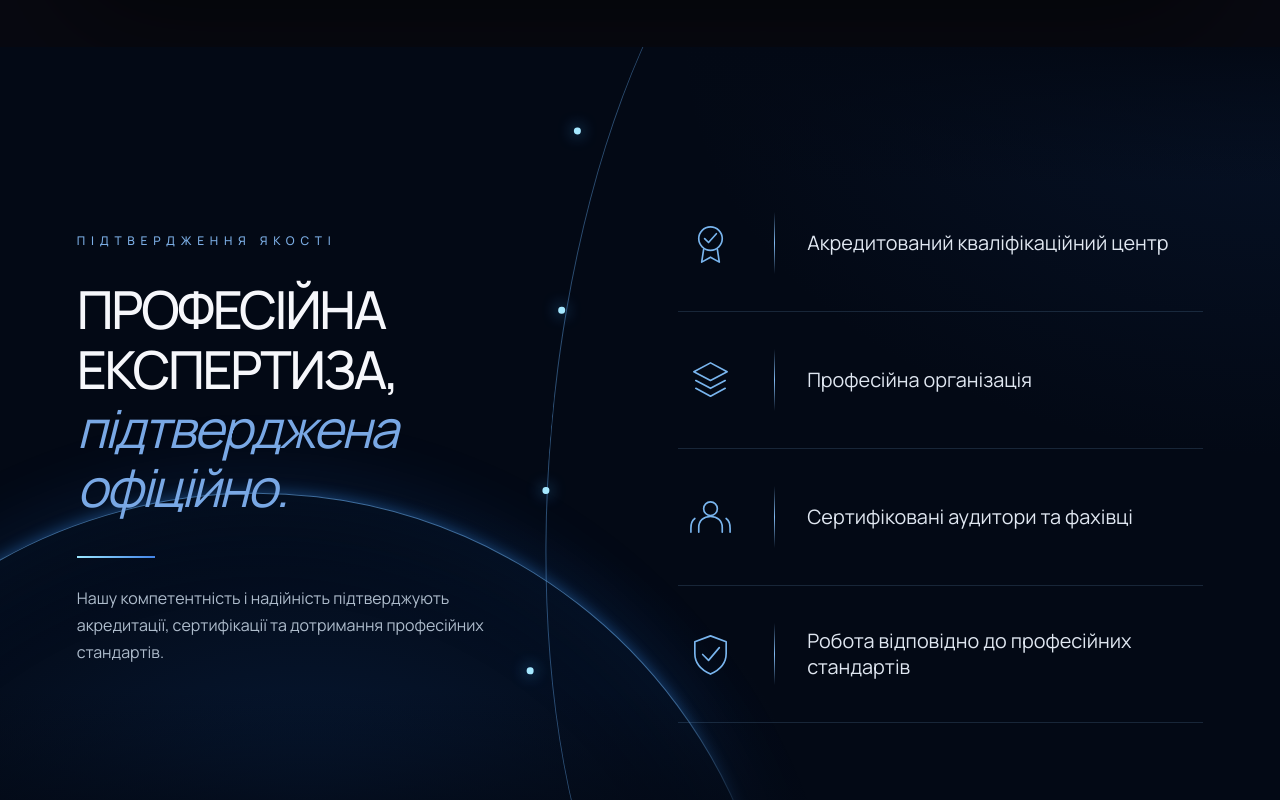
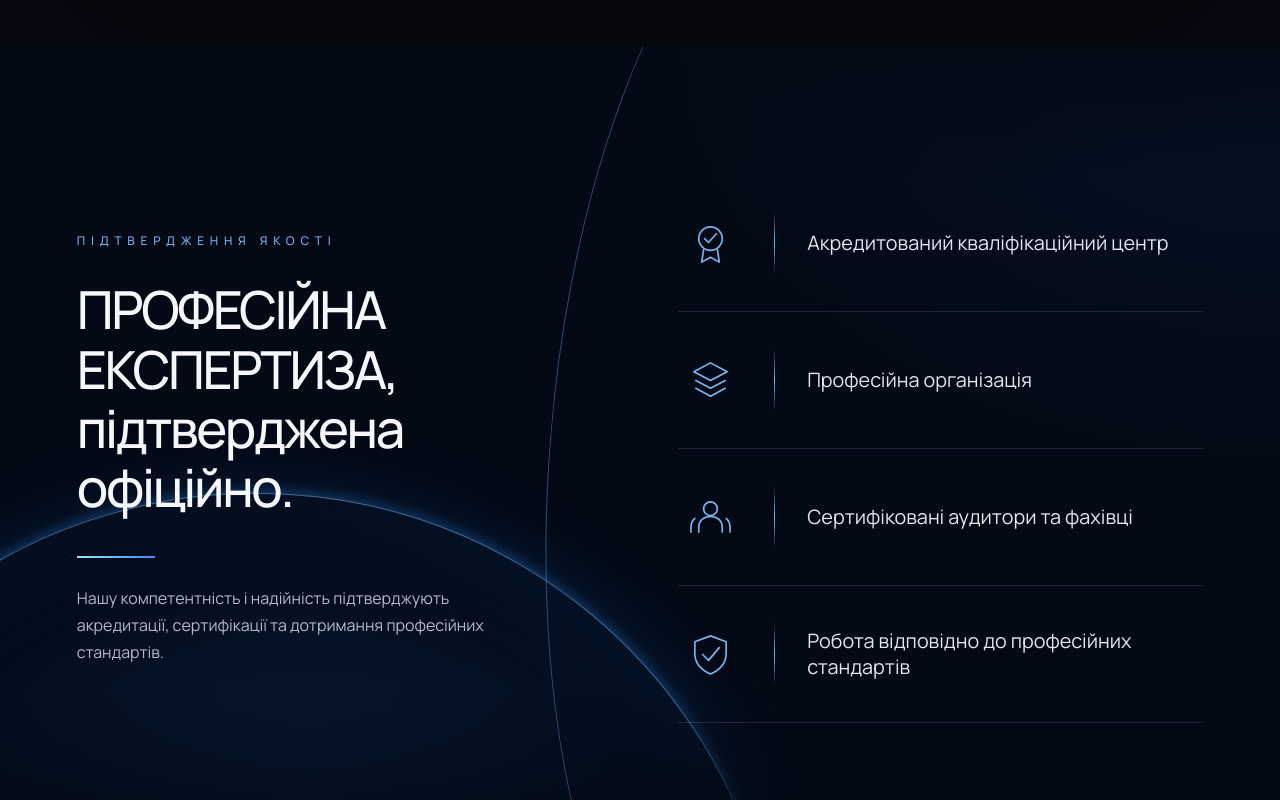
Before and after one commit to dnagorna3817-spec/website_akc_main, a Next.js app: page /about in a window 1280 px wide. Shown: the part 2700-3500 px from the top of the page. Built offline with nearby package versions, Linux system fonts and the light colour scheme.

Commit message:
Align credentials orbit dots to SVG curve and use gradient headline

```diff
--- a/app/about/page.tsx
+++ b/app/about/page.tsx
@@ -494,15 +494,16 @@ function AboutPage() {
       </section>
 
       <section className="credentials credentials--editorial" data-enter>
-        <div className="credentials__orbit" aria-hidden="true">
-          <span className="credentials__orbit-dot credentials__orbit-dot--1" />
-          <span className="credentials__orbit-dot credentials__orbit-dot--2" />
-          <span className="credentials__orbit-dot credentials__orbit-dot--3" />
-          <span className="credentials__orbit-dot credentials__orbit-dot--4" />
-        </div>
+        <svg className="credentials__orbit" viewBox="0 0 220 800" fill="none" aria-hidden="true" preserveAspectRatio="none">
+          <path d="M200 0 Q-50 400 200 800" className="credentials__orbit-path" />
+          <circle cx="120" cy="160" r="4.5" />
+          <circle cx="80" cy="320" r="4.5" />
+          <circle cx="80" cy="480" r="4.5" />
+          <circle cx="120" cy="640" r="4.5" />
+        </svg>
         <div className="credentials__heading">
           <span className="credentials__eyebrow">ПІДТВЕРДЖЕННЯ ЯКОСТІ</span>
-          <h2>ПРОФЕСІЙНА<br />ЕКСПЕРТИЗА,<br /><em>підтверджена<br />офіційно.</em></h2>
+          <h2>ПРОФЕСІЙНА<br />ЕКСПЕРТИЗА,<br /><span className="credentials__gradient-title">підтверджена<br />офіційно.</span></h2>
           <span className="credentials__accent" aria-hidden="true" />
           <p className="credentials__description">Нашу компетентність і надійність підтверджують акредитації, сертифікації та дотримання професійних стандартів.</p>
         </div>
```
